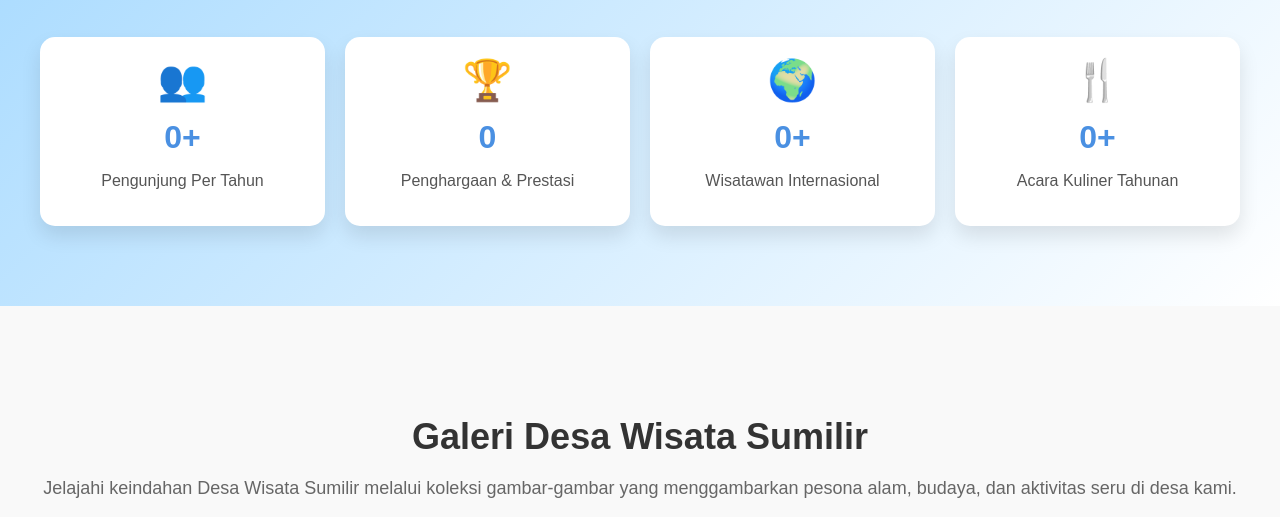
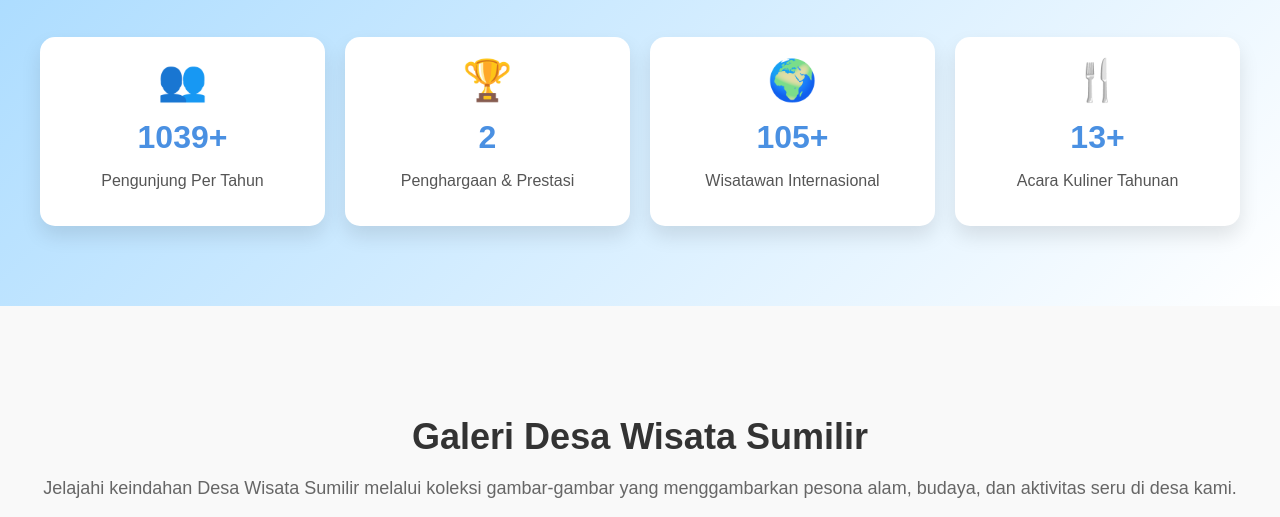
Before and after one commit to TegarSa/Project-Web-Terbah, a plain HTML site: page index.html in a window 1280 px wide. Shown: the part 2810-3327 px from the top of the page. Drawn offline with Linux system fonts and the light colour scheme.

Commit message:
update-etc

```diff
--- a/index.html
+++ b/index.html
@@ -97,22 +97,22 @@
         <div class="stats-grid">
           <div class="stat-item" data-number="25000">
             <div class="stat-icon">👥</div>
-            <h3><span class="stat-number">0</span>+</h3>
+            <h3><span class="stat-number">1039</span>+</h3>
             <p>Pengunjung Per Tahun</p>
           </div>
           <div class="stat-item" data-number="150">
             <div class="stat-icon">🏆</div>
-            <h3><span class="stat-number">0</span></h3>
+            <h3><span class="stat-number">2</span></h3>
             <p>Penghargaan & Prestasi</p>
           </div>
           <div class="stat-item" data-number="500">
             <div class="stat-icon">🌍</div>
-            <h3><span class="stat-number">0</span>+</h3>
+            <h3><span class="stat-number">105</span>+</h3>
             <p>Wisatawan Internasional</p>
           </div>
           <div class="stat-item" data-number="300">
             <div class="stat-icon">🍴</div>
-            <h3><span class="stat-number">0</span>+</h3>
+            <h3><span class="stat-number">13</span>+</h3>
             <p>Acara Kuliner Tahunan</p>
           </div>
         </div>
```
